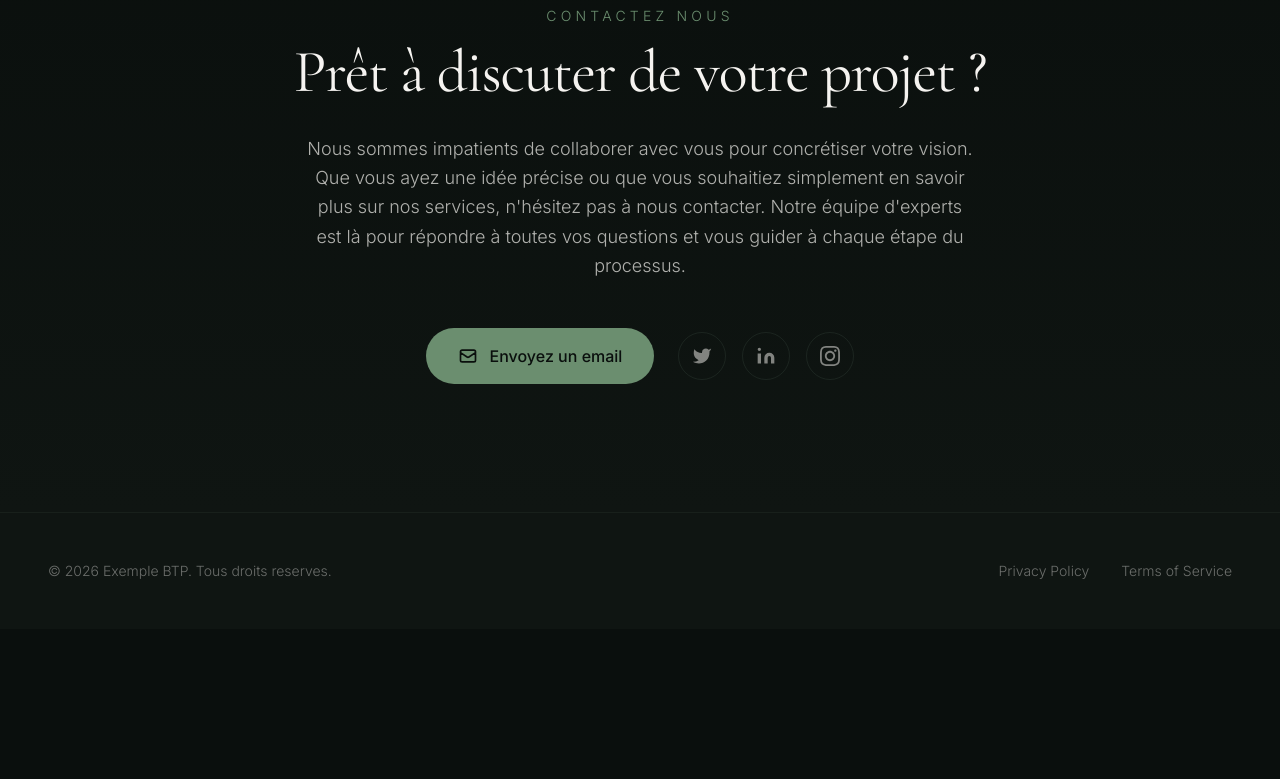
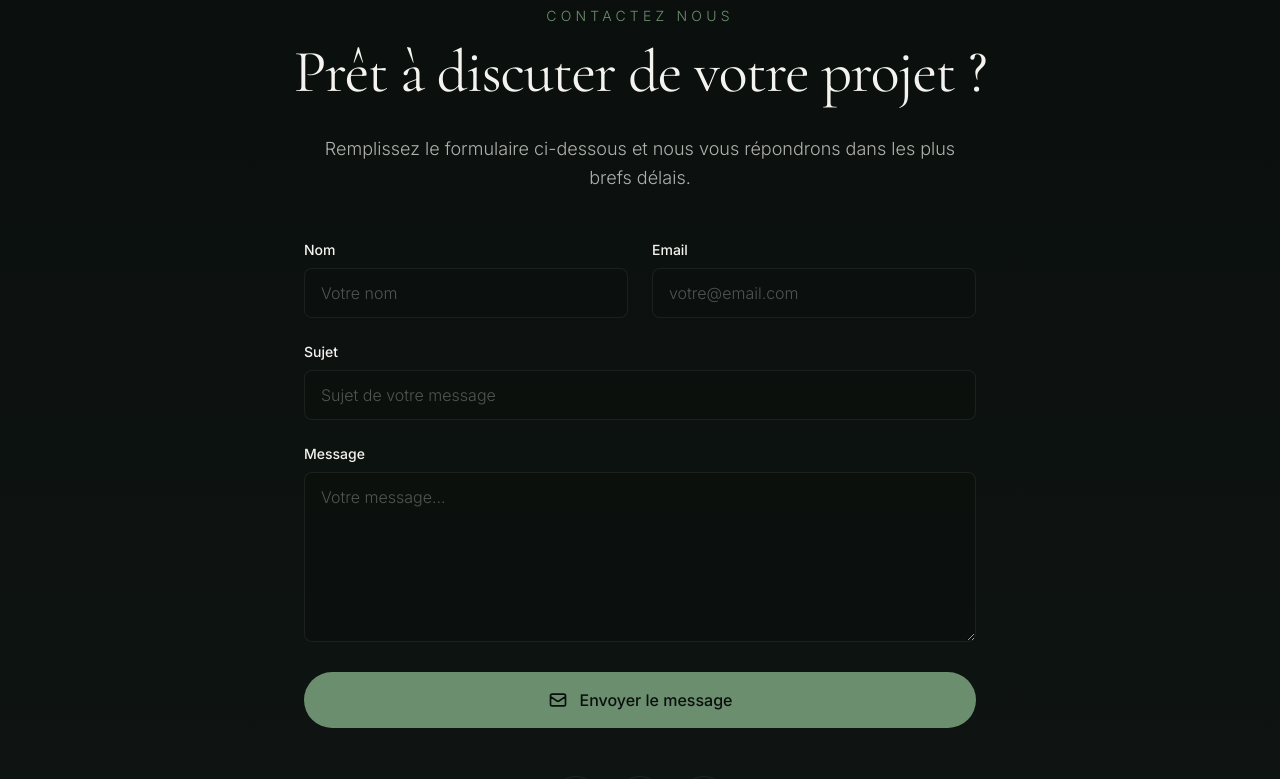
Before and after one commit to Louatn/portfolio_template, a Next.js app: page / in a window 1280 px wide. Shown: the part 5640-6419 px from the top of the page. Before the commit the page ends 6269 px from the top, so only its background shows below. Built offline with nearby package versions, Linux system fonts and the light colour scheme; no server answers; the database is empty.

Commit message:
ajout du formulaire de contact

```diff
--- a/app/HomeClient.tsx
+++ b/app/HomeClient.tsx
@@ -9,6 +9,7 @@ import { getProjectImageUrl } from "@/lib/utils/image-helpers";
 import { ProjectDetailModal } from "@/components/ProjectDetailModal";
 import { Header } from "@/components/Header";
 import { ProjectCard } from "@/components/ProjectCard.public";
+import ContactForm from "@/components/ContactForm";
 
 const fadeInUp: Variants = {
   hidden: { opacity: 0, y: 40 },
@@ -515,30 +516,22 @@ export default function HomeClient() {
             whileInView="visible"
             viewport={{ once: true, margin: "-100px" }}
             variants={staggerContainer}
-            className="text-center"
           >
-            <motion.p variants={fadeInUp} className="mb-4 font-display text-sm tracking-[0.3em] text-[#6b8e6f]">
+            <motion.div variants={fadeInUp} className="mb-12 text-center">
+              <p className="mb-4 font-display text-sm tracking-[0.3em] text-[#6b8e6f]">
                 CONTACTEZ NOUS
-            </motion.p>
-            <motion.h2 variants={fadeInUp} className="mb-8 font-display text-4xl tracking-tight text-[#f5f3f0] sm:text-5xl lg:text-6xl">
+              </p>
+              <h2 className="mb-8 font-display text-4xl tracking-tight text-[#f5f3f0] sm:text-5xl lg:text-6xl">
                 Prêt à discuter de votre projet ?
-            </motion.h2>
-            <motion.p variants={fadeInUp} className="mx-auto mb-12 max-w-2xl text-lg leading-relaxed text-[#f5f3f0]/70">
-              Nous sommes impatients de collaborer avec vous pour concrétiser votre vision. Que vous ayez une idée précise ou que vous souhaitiez simplement en savoir plus sur nos services, n'hésitez pas à nous contacter. Notre équipe d'experts est là pour répondre à toutes vos questions et vous guider à chaque étape du processus.
-            </motion.p>
+              </h2>
+              <p className="mx-auto max-w-2xl text-lg leading-relaxed text-[#f5f3f0]/70">
+                Remplissez le formulaire ci-dessous et nous vous répondrons dans les plus brefs délais.
+              </p>
+            </motion.div>
 
-            <motion.div variants={fadeInUp} className="flex flex-col items-center justify-center gap-6 sm:flex-row">
-              <a
-                href="mailto:contact@exemple.btp"
-                className="group flex items-center gap-3 rounded-full bg-[#6b8e6f] px-8 py-4 font-medium text-[#0a0f0d] transition-all hover:bg-[#7a9d7e] hover:shadow-[0_0_40px_-10px_rgba(107,142,111,0.6)]"
-              >
-                <svg className="h-5 w-5" fill="none" viewBox="0 0 24 24" stroke="currentColor">
-                  <path strokeLinecap="round" strokeLinejoin="round" strokeWidth={2} d="M3 8l7.89 5.26a2 2 0 002.22 0L21 8M5 19h14a2 2 0 002-2V7a2 2 0 00-2-2H5a2 2 0 00-2 2v10a2 2 0 002 2z" />
-                </svg>
-                Envoyez un email
-              </a>
+            <ContactForm />
 
-              <div className="flex items-center gap-4">
+            <motion.div variants={fadeInUp} className="mt-12 flex items-center justify-center gap-4">
               {[
                 { icon: "M23 3a10.9 10.9 0 01-3.14 1.53 4.48 4.48 0 00-7.86 3v1A10.66 10.66 0 013 4s-4 9 5 13a11.64 11.64 0 01-7 2c9 5 20 0 20-11.5a4.5 4.5 0 00-.08-.83A7.72 7.72 0 0023 3z", label: "Twitter" },
                 { icon: "M16 8a6 6 0 016 6v7h-4v-7a2 2 0 00-2-2 2 2 0 00-2 2v7h-4v-7a6 6 0 016-6zM2 9h4v12H2z M4 2a2 2 0 11-2 2 2 2 0 012-2z", label: "LinkedIn" },
@@ -555,7 +548,6 @@ export default function HomeClient() {
                   </svg>
                 </a>
               ))}
-              </div>
             </motion.div>
           </motion.div>
         </div>
--- /dev/null
+++ b/app/api/contact/route.ts
@@ -0,0 +1,68 @@
+import { Resend } from 'resend';
+import { NextResponse } from 'next/server';
+import { z } from 'zod';
+
+const resend = new Resend(process.env.RESEND_API_KEY);
+
+const contactSchema = z.object({
+  name: z.string().min(2, 'Le nom doit contenir au moins 2 caractères'),
+  email: z.string().email('Email invalide'),
+  subject: z.string().min(3, 'Le sujet doit contenir au moins 5 caractères'),
+  message: z.string().min(10, 'Le message doit contenir au moins 10 caractères'),
+});
+
+export async function POST(request: Request) {
+  try {
+    const body = await request.json();
+
+    const validatedData = contactSchema.parse(body);
+
+    if (!process.env.RESEND_API_KEY) {
+      console.error('RESEND_API_KEY is not configured');
+      return NextResponse.json(
+        { error: 'Service de messagerie non configuré' },
+        { status: 500 }
+      );
+    }
+
+    const { data, error } = await resend.emails.send({
+      from: 'onboarding@resend.dev',
+      to: 'louis.antoine5@icloud.com',
+      subject: `Contact Portfolio: ${validatedData.subject}`,
+      html: `
+        <h2>Nouveau message de contact</h2>
+        <p><strong>Nom:</strong> ${validatedData.name}</p>
+        <p><strong>Email:</strong> ${validatedData.email}</p>
+        <p><strong>Sujet:</strong> ${validatedData.subject}</p>
+        <p><strong>Message:</strong></p>
+        <p>${validatedData.message.replace(/\n/g, '<br>')}</p>
+      `,
+    });
+
+    if (error) {
+      console.error('Resend error:', error);
+      return NextResponse.json(
+        { error: 'Erreur lors de l\'envoi de l\'email' },
+        { status: 500 }
+      );
+    }
+
+    return NextResponse.json(
+      { success: true, data },
+      { status: 200 }
+    );
+  } catch (error) {
+    if (error instanceof z.ZodError) {
+      return NextResponse.json(
+        { error: 'Données invalides', details: error.issues },
+        { status: 400 }
+      );
+    }
+
+    console.error('Contact form error:', error);
+    return NextResponse.json(
+      { error: 'Une erreur est survenue' },
+      { status: 500 }
+    );
+  }
+}
--- /dev/null
+++ b/components/ContactForm.tsx
@@ -0,0 +1,175 @@
+'use client';
+
+import { useState, FormEvent } from 'react';
+import { motion } from 'framer-motion';
+
+const fadeInUp = {
+  hidden: { opacity: 0, y: 20 },
+  visible: { opacity: 1, y: 0, transition: { duration: 0.6 } }
+};
+
+export default function ContactForm() {
+  const [formData, setFormData] = useState({
+    name: '',
+    email: '',
+    subject: '',
+    message: ''
+  });
+  const [status, setStatus] = useState<'idle' | 'loading' | 'success' | 'error'>('idle');
+  const [errorMessage, setErrorMessage] = useState('');
+
+  const handleSubmit = async (e: FormEvent<HTMLFormElement>) => {
+    e.preventDefault();
+    setStatus('loading');
+    setErrorMessage('');
+
+    try {
+      const response = await fetch('/api/contact', {
+        method: 'POST',
+        headers: {
+          'Content-Type': 'application/json',
+        },
+        body: JSON.stringify(formData),
+      });
+
+      const data = await response.json();
+
+      if (!response.ok) {
+        throw new Error(data.error || 'Une erreur est survenue');
+      }
+
+      setStatus('success');
+      setFormData({ name: '', email: '', subject: '', message: '' });
+
+      setTimeout(() => {
+        setStatus('idle');
+      }, 5000);
+    } catch (error) {
+      setStatus('error');
+      setErrorMessage(error instanceof Error ? error.message : 'Une erreur est survenue');
+    }
+  };
+
+  const handleChange = (e: React.ChangeEvent<HTMLInputElement | HTMLTextAreaElement>) => {
+    setFormData({
+      ...formData,
+      [e.target.name]: e.target.value
+    });
+  };
+
+  return (
+    <motion.form
+      variants={fadeInUp}
+      onSubmit={handleSubmit}
+      className="mx-auto max-w-2xl space-y-6"
+    >
+      <div className="grid gap-6 sm:grid-cols-2">
+        <div>
+          <label htmlFor="name" className="mb-2 block text-sm font-medium text-[#f5f3f0]">
+            Nom
+          </label>
+          <input
+            type="text"
+            id="name"
+            name="name"
+            value={formData.name}
+            onChange={handleChange}
+            required
+            className="w-full rounded-lg border border-[#3d4d43]/30 bg-[#0a0f0d]/50 px-4 py-3 text-[#f5f3f0] placeholder-[#f5f3f0]/30 transition-all focus:border-[#6b8e6f] focus:outline-none focus:ring-2 focus:ring-[#6b8e6f]/20"
+            placeholder="Votre nom"
+          />
+        </div>
+        <div>
+          <label htmlFor="email" className="mb-2 block text-sm font-medium text-[#f5f3f0]">
+            Email
+          </label>
+          <input
+            type="email"
+            id="email"
+            name="email"
+            value={formData.email}
+            onChange={handleChange}
+            required
+            className="w-full rounded-lg border border-[#3d4d43]/30 bg-[#0a0f0d]/50 px-4 py-3 text-[#f5f3f0] placeholder-[#f5f3f0]/30 transition-all focus:border-[#6b8e6f] focus:outline-none focus:ring-2 focus:ring-[#6b8e6f]/20"
+            placeholder="votre@email.com"
+          />
+        </div>
+      </div>
+
+      <div>
+        <label htmlFor="subject" className="mb-2 block text-sm font-medium text-[#f5f3f0]">
+          Sujet
+        </label>
+        <input
+          type="text"
+          id="subject"
+          name="subject"
+          value={formData.subject}
+          onChange={handleChange}
+          required
+          className="w-full rounded-lg border border-[#3d4d43]/30 bg-[#0a0f0d]/50 px-4 py-3 text-[#f5f3f0] placeholder-[#f5f3f0]/30 transition-all focus:border-[#6b8e6f] focus:outline-none focus:ring-2 focus:ring-[#6b8e6f]/20"
+          placeholder="Sujet de votre message"
+        />
+      </div>
+
+      <div>
+        <label htmlFor="message" className="mb-2 block text-sm font-medium text-[#f5f3f0]">
+          Message
+        </label>
+        <textarea
+          id="message"
+          name="message"
+          value={formData.message}
+          onChange={handleChange}
+          required
+          rows={6}
+          className="w-full rounded-lg border border-[#3d4d43]/30 bg-[#0a0f0d]/50 px-4 py-3 text-[#f5f3f0] placeholder-[#f5f3f0]/30 transition-all focus:border-[#6b8e6f] focus:outline-none focus:ring-2 focus:ring-[#6b8e6f]/20"
+          placeholder="Votre message..."
+        />
+      </div>
+
+      {status === 'success' && (
+        <motion.div
+          initial={{ opacity: 0, y: -10 }}
+          animate={{ opacity: 1, y: 0 }}
+          className="rounded-lg bg-[#6b8e6f]/20 border border-[#6b8e6f]/30 px-4 py-3 text-[#6b8e6f]"
+        >
+          ✓ Votre message a été envoyé avec succès !
+        </motion.div>
+      )}
+
+      {status === 'error' && (
+        <motion.div
+          initial={{ opacity: 0, y: -10 }}
+          animate={{ opacity: 1, y: 0 }}
+          className="rounded-lg bg-red-500/20 border border-red-500/30 px-4 py-3 text-red-400"
+        >
+          ✕ {errorMessage}
+        </motion.div>
+      )}
+
+      <button
+        type="submit"
+        disabled={status === 'loading'}
+        className="group flex w-full items-center justify-center gap-3 rounded-full bg-[#6b8e6f] px-8 py-4 font-medium text-[#0a0f0d] transition-all hover:bg-[#7a9d7e] hover:shadow-[0_0_40px_-10px_rgba(107,142,111,0.6)] disabled:opacity-50 disabled:cursor-not-allowed"
+      >
+        {status === 'loading' ? (
+          <>
+            <svg className="h-5 w-5 animate-spin" fill="none" viewBox="0 0 24 24">
+              <circle className="opacity-25" cx="12" cy="12" r="10" stroke="currentColor" strokeWidth="4" />
+              <path className="opacity-75" fill="currentColor" d="M4 12a8 8 0 018-8V0C5.373 0 0 5.373 0 12h4zm2 5.291A7.962 7.962 0 014 12H0c0 3.042 1.135 5.824 3 7.938l3-2.647z" />
+            </svg>
+            Envoi en cours...
+          </>
+        ) : (
+          <>
+            <svg className="h-5 w-5" fill="none" viewBox="0 0 24 24" stroke="currentColor">
+              <path strokeLinecap="round" strokeLinejoin="round" strokeWidth={2} d="M3 8l7.89 5.26a2 2 0 002.22 0L21 8M5 19h14a2 2 0 002-2V7a2 2 0 00-2-2H5a2 2 0 00-2 2v10a2 2 0 002 2z" />
+            </svg>
+            Envoyer le message
+          </>
+        )}
+      </button>
+    </motion.form>
+  );
+}
--- a/package.json
+++ b/package.json
@@ -28,6 +28,7 @@
     "prisma": "^7.5.0",
     "react": "19.2.4",
     "react-dom": "19.2.4",
+    "resend": "^6.9.4",
     "tailwind-merge": "^3.5.0",
     "zod": "^4.3.6"
   },
```
Also changed, not shown: 2 other files (tests, documents, lock files or other folders). Lines whose indentation alone changed are shown as unchanged.
